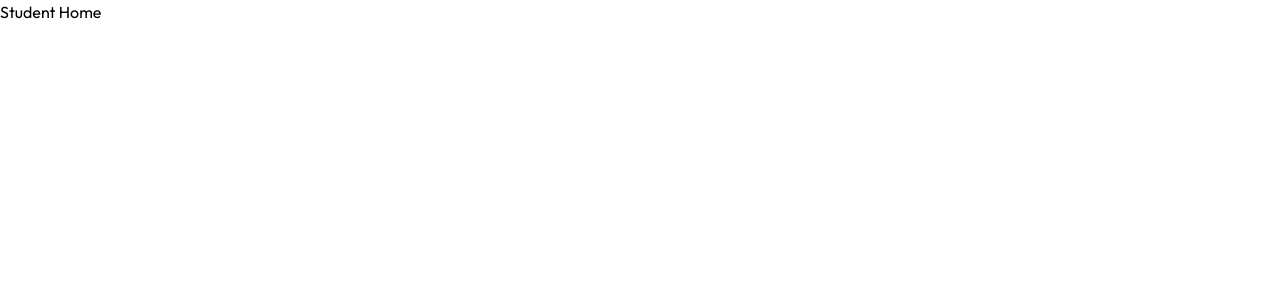
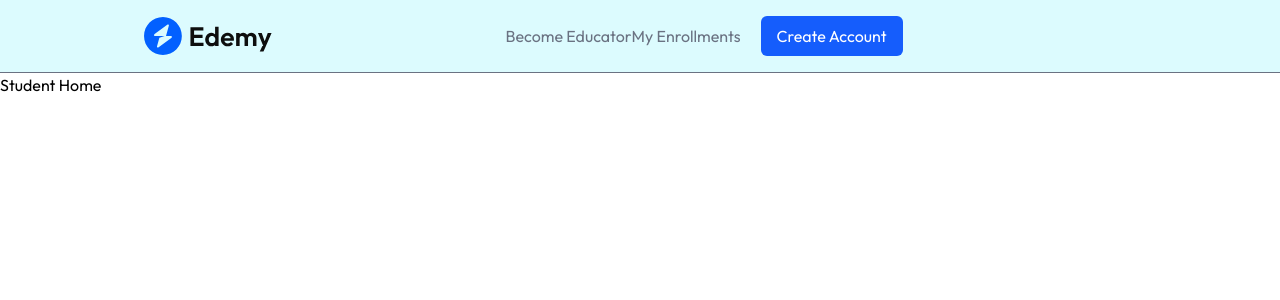
Before and after one commit to HarithaGeemal/React-LMS-System, a React (Vite) app in the folder frontend/: page / in a window 1280 px wide. Shown: the top 300 px of the page. Built offline with nearby package versions, Linux system fonts and the light colour scheme.

Commit message:
styels added to the nav-bar

```diff
--- a/frontend/src/App.jsx
+++ b/frontend/src/App.jsx
@@ -11,10 +11,13 @@ import Dashboard from "./pages/educator/Dashboard";
 import AddCourse from "./pages/educator/AddCourse";
 import MyCourses from "./pages/educator/MyCourses";
 import StudentsEnrolled from "./pages/educator/StudentsEnrolled";
+import Navbar from "./components/student/Navbar";
 
 const App = () => {
   return (
-    <div>
+    <div className="text-default min-h-screen bg-white">
+
+      <Navbar/>
       <Routes>
         <Route path="/" element={<Home/>}/>
         <Route path="/course-list" element={<CoursesList/>}/>
--- a/frontend/src/components/student/Navbar.jsx
+++ b/frontend/src/components/student/Navbar.jsx
@@ -1,11 +1,31 @@
-import React from "react";
+import React, { use } from "react";
+import { assets } from "../../assets/assets";
+import { Link, useLocation } from "react-router-dom";
 
-const Navebar = () =>{
-    return(
-        <div>
-            <h1>Navbar</h1>
+const Navbar = () => {
+
+    const location = useLocation();
+    const isCourseListPage = location.pathname.includes('/course-list');
+
+    return (
+
+        <div className={`flex items-center justify-between px-4 sm:px-10 md:px-14 lg:px-36 border-b border-gray-500 py-4 ${isCourseListPage ? 'bg-white' : 'bg-cyan-100/70'}`} >
+            <img src={assets.logo} alt="Logo" className="w-28 lg:w-32
+            cursor-pointer"/>
+
+            <div className="hidden md:flex items-center gap-5 text-gray-500">
+                <div>
+                    <button>Become Educator</button>
+                    <Link to='/my-enrollments'>My Enrollments</Link>
+                </div>
+
+                <button className="bg-blue-600 text-white px-4 py-2 rounded-md hover:bg-blue-700 transition duration-300">Create Account</button>
+
+            </div>
+
+            <div></div>
         </div>
     )
 }
 
-export default Navebar;
+export default Navbar;
```
